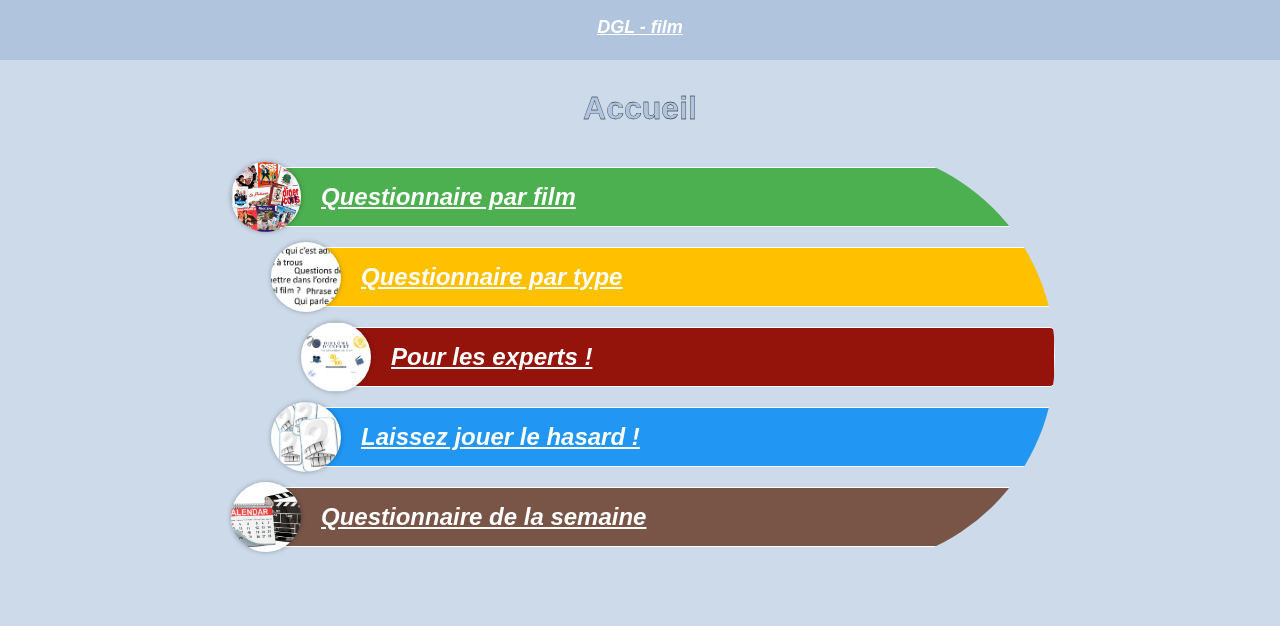
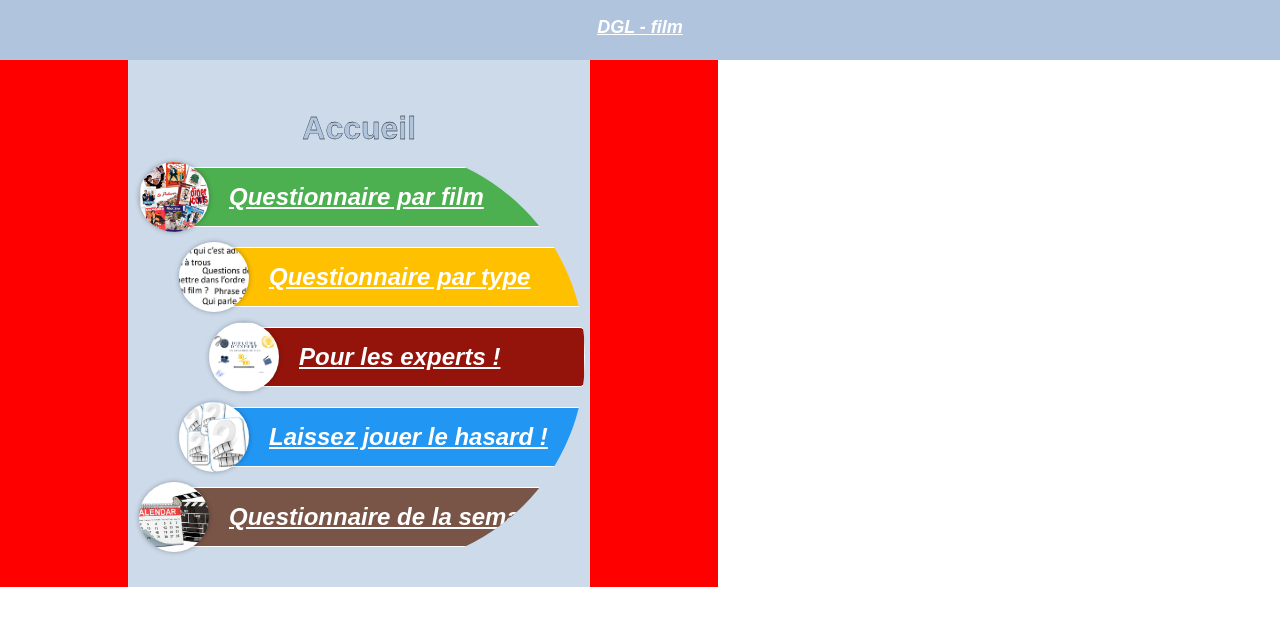
Before and after one commit to GodefroyL/questionnaire-film, a Jekyll site: the page built from index.html, in a window 1280 px wide. Shown: the top 626 px of the page. Built offline with Jekyll 4.4.1, drawn with Linux system fonts in a browser that asks for light colours.

Commit message:
test pour pub

```diff
--- a/_layouts/base.html
+++ b/_layouts/base.html
@@ -20,13 +20,15 @@
         <header>
             <a href="{{ site.url }}/index.html">DGL - film</a>
         </header>
-        <div class="titre">
-            {{ page.title }}
-        </div>
-        <div class="contenu">
+        <main>
             <div class="pub"></div>
-            {{ content }}
+            <div class="contenu">
+                <div class="titre">
+                    {{ page.title }}
+                </div>
+                {{ content }}
+            </div>
             <div class="pub"></div>
-        </div>
+        </main>
     </body>
 </html>
--- a/static/css/base.css
+++ b/static/css/base.css
@@ -14,7 +14,6 @@ body {
     font-family: Arial, sans-serif;
     margin: 0;
     padding: 0;
-    background-color: var(--couleur-fond);
     display: flex;
     flex-direction: column;
 }
@@ -34,6 +33,11 @@ header {
     font-weight: bold;
 }
 
+main {
+    display: flex;
+    flex-direction: row;
+}
+
 a {
     color: white;
     font-style: italic;
@@ -45,6 +49,7 @@ a {
     justify-content: center;
     align-items: center;
     flex-direction: column;
+    background-color: var(--couleur-fond);
 }
 
 .titre {
@@ -57,7 +62,7 @@ a {
 }
 
 .pub {
-    background-color: white;
+    background-color: red;
     width: 10%;
 }
 
```
